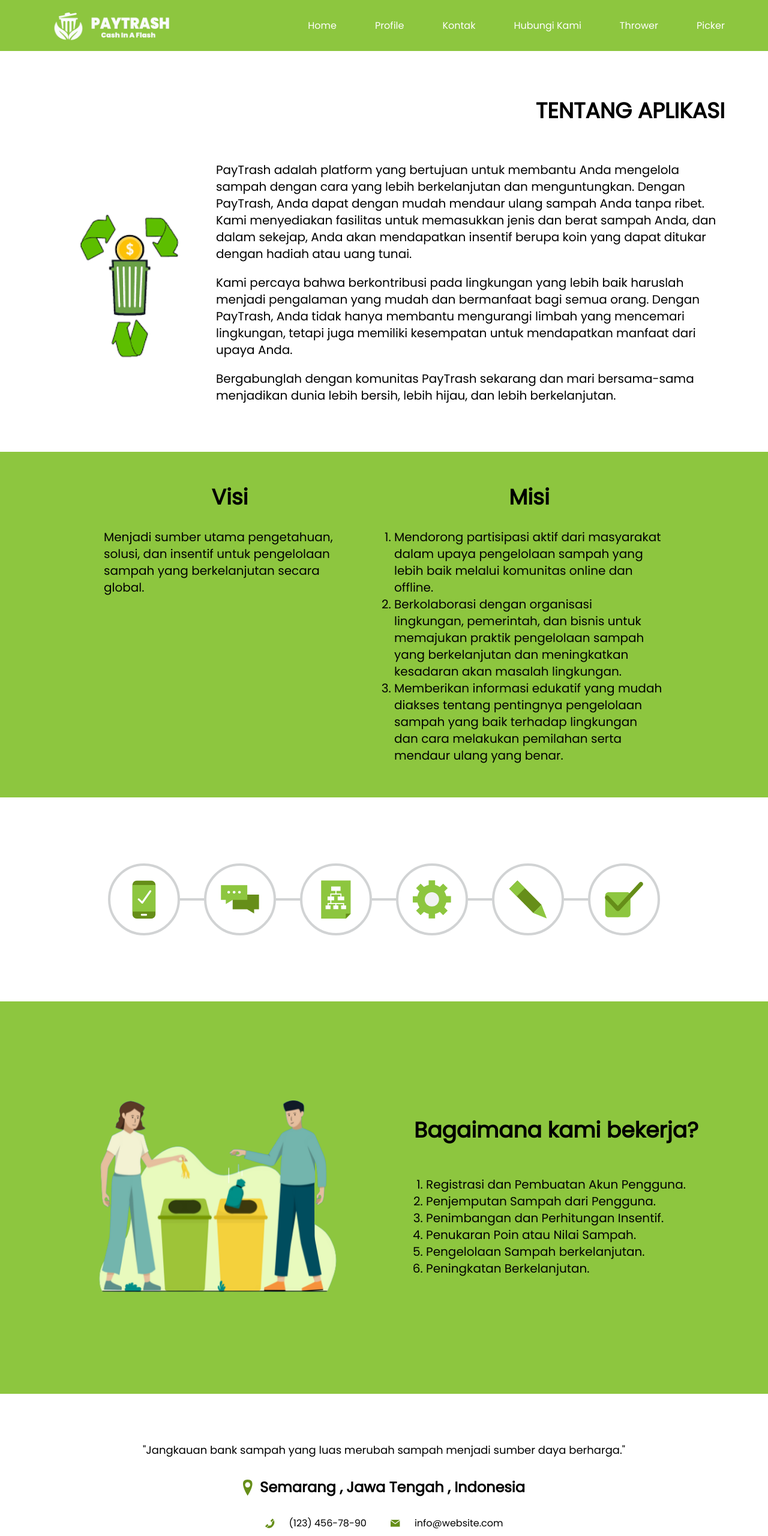
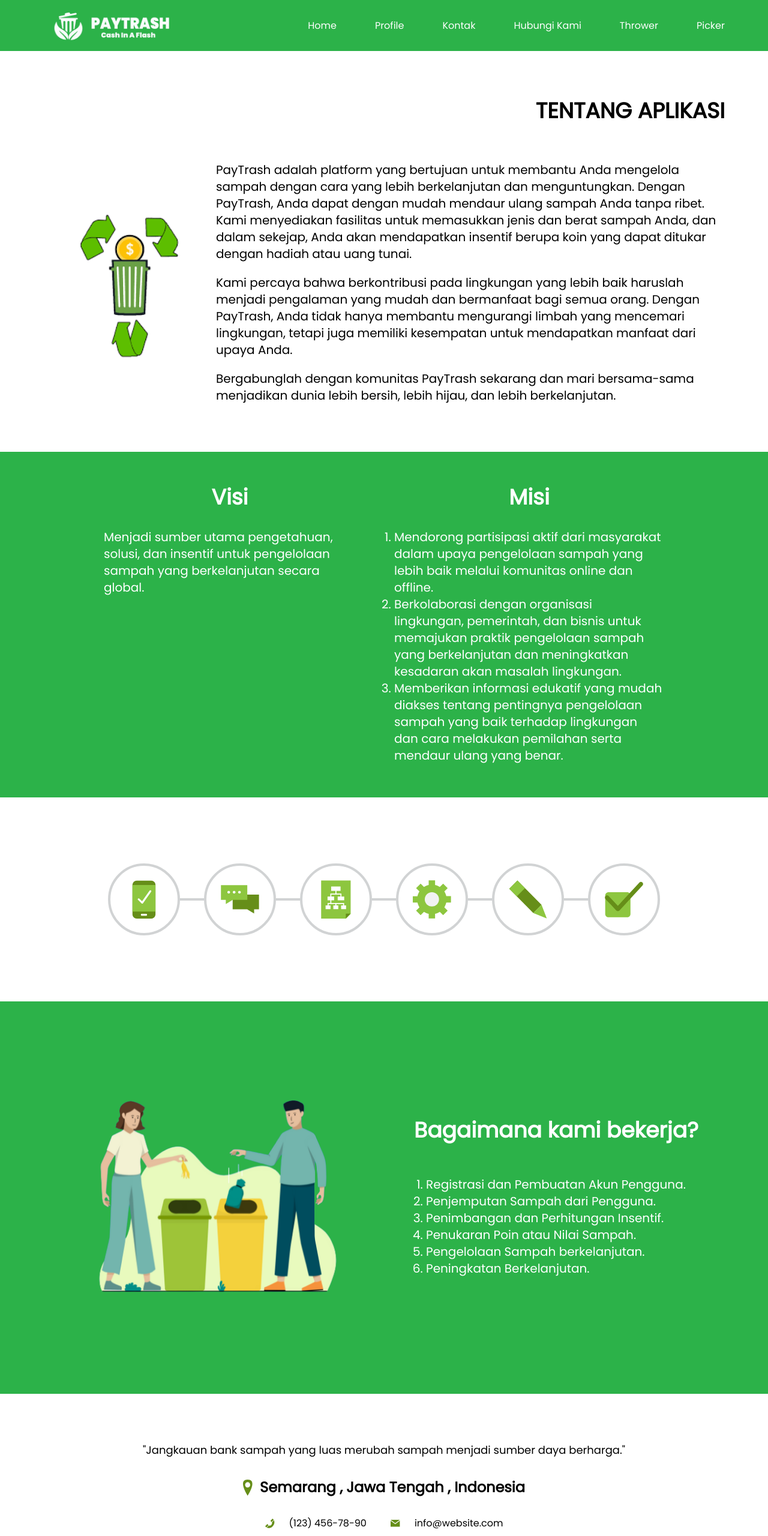
Before and after one commit to rizkyrachman00/ahmad-project, a plain HTML site: page index.html in a window 1280 px wide. Shown: the top 2560 px of the page at 60% size. Drawn offline with nearby package versions, Linux system fonts and the light colour scheme.

Commit message:
update main color

```diff
--- a/index.html
+++ b/index.html
@@ -8,7 +8,7 @@
     <title>Home</title>
   </head>
   <body>
-    <nav class="bg-[#8DC63F]">
+    <nav class="bg-[#2CB249]">
       <div
         class="h-[85px] mx-auto max-w-[1200px] flex items-center justify-between px-8"
       >
@@ -29,7 +29,6 @@
         </ul>
       </div>
     </nav>
-
     <main>
       <section>
         <div class="max-w-[1200px] mx-auto px-8 py-20">
@@ -64,7 +63,7 @@
           </div>
         </div>
       </section>
-      <section class="bg-[#8DC63F]">
+      <section class="bg-[#2CB249] text-white">
         <div class="max-w-[1200px] mx-auto px-8 py-14">
           <div class="flex justify-center gap-16">
             <div class="max-w-[420px]">
@@ -151,7 +150,7 @@
           </div>
         </div>
       </section>
-      <section class="bg-[#8DC63F]">
+      <section class="bg-[#2CB249] text-white">
         <div class="max-w-[1200px] mx-auto px-8 py-20">
           <div class="flex justify-center gap-20 items-center">
             <img src="./assets/image/how-we-works.png" alt="ilustrator" />
@@ -199,7 +198,7 @@
         </div>
       </section>
     </main>
-    <footer class="bg-[#8DC63F] text-white">
+    <footer class="bg-[#2CB249] text-white">
       <section
         class="h-[484px] max-w-[1200px] mx-auto px-8 py-20 flex flex-col justify-between"
       >
```
